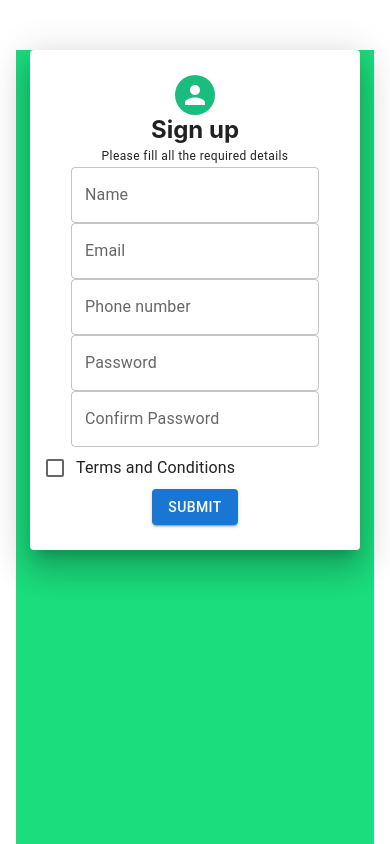
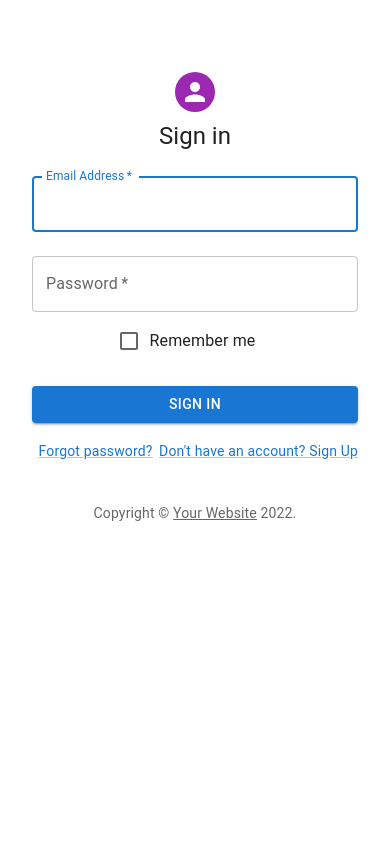
Before and after one commit to pshah1102/SGP-6thsem, a React (Create React App) app: page / in a window 390 px wide. Shown: the top 844 px of the page. Built offline with nearby package versions, Linux system fonts and the light colour scheme.

Commit message:
New responsive signin page ready

```diff
--- a/src/pages/authentication/signup.js
+++ b/src/pages/authentication/signup.js
@@ -1,47 +1,177 @@
-// import { Avatar, Grid, Paper, Radio, TextField, Typography } from "@material-ui/core";
+// // import { Avatar, Grid, Paper, Radio, TextField, Typography } from "@material-ui/core";
+// import Avatar from '@mui/material/Avatar';
+// import Paper from '@mui/material/Paper';
+// import { Checkbox, Typography } from '@mui/material';
+// import TextField from '@mui/material/TextField';
+// import Grid from '@mui/material/Grid';
+// import Radio from '@mui/material/Radio';
+// import { Button } from '@mui/material';
+// import FormGroup from '@mui/material/FormGroup';
+// import FormControlLabel from '@mui/material/FormControlLabel';
+// import { makeStyles } from '@mui/material';
+// import { Container, Box } from '@mui/material';
+// //import Checkbox from '@mui/material/Checkbox';
+// import React from "react";
+ import background from "../../images/charusat1.png";
+
+// import { margin, padding } from '@mui/system';
+// const Signup=()=>{
+// const paperStyle={padding:'25px 15px',width:300,margin:'20px auto',marginTop:'50px',paddingRight:'10px'}
+// const headerStyle={margin:0}
+// const avatarStyle={backgroundColor:'blue'}
+//     return(
+//             <Container style={{backgroundImage:`url(${background})`,backgroundRepeat:"no-repeat"}}>
+
+//         <Paper  elevation={20} style={paperStyle}>
+//                 <Grid align='center'>
+//                   <Avatar style={avatarStyle}>
+//                  </Avatar>
+//                  <h2 style={headerStyle}>Sign up</h2>
+//                  <Typography variant='caption'>Please fill all the required details</Typography>
+//                  </Grid>
+//                  <TextField fullwidth label='Name'/>
+//                  <TextField fullwidth label='Email'/>
+//                  <TextField fullwidth label ='Phone number'/>
+//                  <TextField fullwidth type='password' label='Password'/>
+//                  <TextField fullwidth type='password' label='Confirm Password'/>
+//                  <FormGroup>
+//                   <FormControlLabel control={<Checkbox/>}label="Terms and Conditions" />
+//                   </FormGroup>
+//               <Button type='submit' variant='contained'>Submit</Button>
+//             </Paper>
+//         <Grid>
+
+//         </Grid>
+//         </Container>
+//     )
+// }
+// export default Signup;
+import * as React from 'react';
 import Avatar from '@mui/material/Avatar';
+import Button from '@mui/material/Button';
+import CssBaseline from '@mui/material/CssBaseline';
+import TextField from '@mui/material/TextField';
+import FormControlLabel from '@mui/material/FormControlLabel';
+import Checkbox from '@mui/material/Checkbox';
+import Link from '@mui/material/Link';
 import Paper from '@mui/material/Paper';
-import { Checkbox, Typography } from '@mui/material';
-import TextField from '@mui/material/TextField';
+import Box from '@mui/material/Box';
 import Grid from '@mui/material/Grid';
-import Radio from '@mui/material/Radio';
-import { Button } from '@mui/material';
-import FormGroup from '@mui/material/FormGroup';
-import FormControlLabel from '@mui/material/FormControlLabel';
-import { makeStyles } from '@mui/material';
-import { Container, Box } from '@mui/material';
-//import Checkbox from '@mui/material/Checkbox';
-import React from "react";
-import { margin, padding } from '@mui/system';
-const Signup=()=>{
-const paperStyle={padding:'25px 15px',width:300,margin:"20px auto", marginTop:'50px'}
-const headerStyle={margin:0}
-const avatarStyle={backgroundColor:'#1bbd7e'}
-    return(
-        <Container>
-        <Box sx={{height: '120vh', backgroundColor:'#1bdd7d'}}>
-        <Paper  elevation={20} style={paperStyle}>
-                <Grid align='center'>
-                  <Avatar style={avatarStyle}>
-                 </Avatar>
-                 <h2 style={headerStyle}>Sign up</h2>
-                 <Typography variant='caption'>Please fill all the required details</Typography>
-                 </Grid>
-                 <TextField fullwidth label='Name'/>
-                 <TextField fullwidth label='Email'/>
-                 <TextField fullwidth label ='Phone number'/>
-                 <TextField fullwidth type='password' label='Password'/>
-                 <TextField fullwidth type='password' label='Confirm Password'/>
-                 <FormGroup>
-                  <FormControlLabel control={<Checkbox/>}label="Terms and Conditions" />
-                  </FormGroup>
-              <Button type='submit' variant='contained'>Submit</Button>
-            </Paper>
+// import LockOutlinedIcon from '@mui/material';
+import Typography from '@mui/material/Typography';
+import { createTheme, ThemeProvider } from '@mui/material/styles';
+
+function Copyright(props) {
+  return (
+    <Typography variant="body2" color="text.secondary" align="center" {...props}>
+      {'Copyright © '}
+      <Link color="inherit" href="https://mui.com/">
+        Your Website
+      </Link>{' '}
+      {new Date().getFullYear()}
+      {'.'}
+    </Typography>
+  );
+}
+
+const theme = createTheme();
+
+const Signup=()=> {
+  const handleSubmit = (event) => {
+    event.preventDefault();
+    const data = new FormData(event.currentTarget);
+    // eslint-disable-next-line no-console
+    console.log({
+      email: data.get('email'),
+      password: data.get('password'),
+    });
+  };
+
+  return (
+    <ThemeProvider theme={theme}>
+      <Grid container component="main" sx={{ height: '100vh' }}>
+        <CssBaseline />
+        <Grid
+          item
+          xs={false}
+          sm={4}
+          md={7}
+          sx={{
+            backgroundImage: `url(${background})`,
+            backgroundRepeat: 'no-repeat',
+            backgroundColor: (t) =>
+              t.palette.mode === 'light' ? t.palette.grey[50] : t.palette.grey[900],
+            backgroundSize: 'cover',
+            backgroundPosition: 'center',
+          }}
+        />
+        <Grid item xs={12} sm={8} md={5} component={Paper} elevation={6} square>
+          <Box
+            sx={{
+              my: 8,
+              mx: 4,
+              display: 'flex',
+              flexDirection: 'column',
+              alignItems: 'center',
+            }}
+          >
+            <Avatar sx={{ m: 1, bgcolor: 'secondary.main' }}>
+
+            </Avatar>
+            <Typography component="h1" variant="h5">
+              Sign in
+            </Typography>
+            <Box component="form" noValidate onSubmit={handleSubmit} sx={{ mt: 1 }}>
+              <TextField
+                margin="normal"
+                required
+                fullWidth
+                id="email"
+                label="Email Address"
+                name="email"
+                autoComplete="email"
+                autoFocus
+              />
+              <TextField
+                margin="normal"
+                required
+                fullWidth
+                name="password"
+                label="Password"
+                type="password"
+                id="password"
+                autoComplete="current-password"
+              />
+              <FormControlLabel
+                control={<Checkbox value="remember" color="primary" />}
+                label="Remember me"
+              />
+              <Button
+                type="submit"
+                fullWidth
+                variant="contained"
+                sx={{ mt: 3, mb: 2 }}
+              >
+                Sign In
+              </Button>
+              <Grid container>
+                <Grid item xs>
+                  <Link href="#" variant="body2">
+                    Forgot password?
+                  </Link>
+                </Grid>
+                <Grid item>
+                  <Link href="#" variant="body2">
+                    {"Don't have an account? Sign Up"}
+                  </Link>
+                </Grid>
+              </Grid>
+              <Copyright sx={{ mt: 5 }} />
             </Box>
-        <Grid>
-
+          </Box>
         </Grid>
-        </Container>
-    )
+      </Grid>
+    </ThemeProvider>
+  );
 }
 export default Signup;
```
Also changed, not shown: src/images/charusat.png (deleted), src/images/charusat1.png (added).
